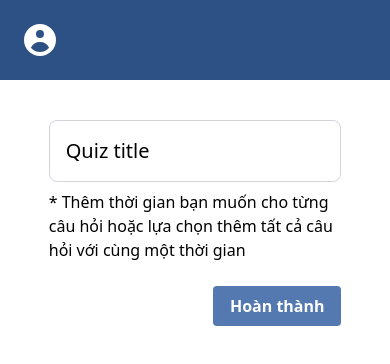
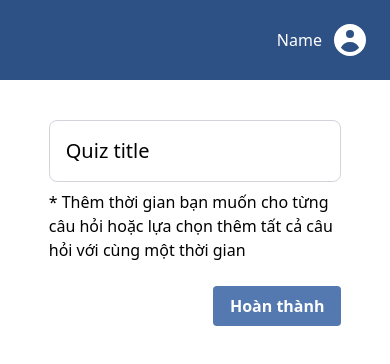
Before and after one commit to super-alpha-team/new-quizzes-fe, a Next.js app: page /conf/1 in a window 390 px wide. Shown: the top 364 px of the page. Built offline with nearby package versions, Linux system fonts and the light colour scheme.

Commit message:
fix config time screen

```diff
--- a/components/Header.jsx
+++ b/components/Header.jsx
@@ -1,10 +1,24 @@
-import React from "react";
+import React from 'react';
+import { useRouter } from 'next/router';
 
 function Header() {
+    const router = useRouter();
+    console.log(router.pathname);
     return (
         <nav className="flex items-center justify-between flex-wrap bg-blue-dark p-5 top-0 w-full">
-            <div className="w-full block flex-grow lg:flex lg:items-center lg:justify-end lg:w-auto">
-                <div>
+            <div className="w-full flex-grow grid grid-cols-3 lg:items-center lg:w-auto">
+                <div></div>
+                {router.pathname == '/home' ? (
+                    <div className="flex gap-4 text-white justify-center">
+                        <div>Launch</div>
+                        <div>Reports</div>
+                        <div>Live Result</div>
+                    </div>
+                ) : (
+                    <div></div>
+                )}
+                <div className="flex items-center gap-2 justify-end">
+                    <p className="text-white">Name</p>
                     <svg
                         xmlns="http://www.w3.org/2000/svg"
                         className="h-10 w-10 cursor-pointer text-white"
--- a/pages/conf/[id].jsx
+++ b/pages/conf/[id].jsx
@@ -146,7 +146,7 @@ function ConfigQuestion() {
             (question) => question.id === id
         );
         let newReturnList = returnListWithTime.slice();
-        newReturnList[index]['time'] = time;
+        newReturnList[index]['time_answer'] = time;
         setReturnListWithTime(newReturnList);
 
         const newErrorConfigTimeList = errorConfigTimeList;
@@ -161,7 +161,7 @@ function ConfigQuestion() {
         const errorCheckList = returnListWithTime
             .filter((question) => question.time == null)
             .map((question) => question.id);
-        if(errorCheckList.length == 0){
+        if(errorConfigTimeList.length == 0){
             router.push(`/home?ltik=${router.query.ltik}`);
         }
         setErrorConfigTimeList(errorCheckList);
--- a/pages/home.jsx
+++ b/pages/home.jsx
@@ -1,10 +1,36 @@
-import React from 'react';
+import React, { useEffect } from 'react';
 import Header from '../components/Header';
+import { io } from 'socket.io-client';
+
+const socket = io('ws://localhost:5000');
 
 function HomePage() {
+    // useEffect(() => {
+
+    //     socket.on('connect', () => {
+    //         console.log(`my socket id: ${socket.id}`);
+
+    //         socket.emit('join', { username: 'chloe', room: 'room001' });
+    //     });
+
+    //     socket.on('data', data => {
+    //         console.log(data);
+    //     });
+
+    //     socket.on('question', data => {
+    //         console.log('question');
+    //         console.log(data);
+    //     });
+
+    //     socket.emit('send', { room: socket.id, new_quiz_id: 'bla', idtoken_id: 'bla', answer_log_data: 'bla' });
+
+    //     return () => socket.disconnect();
+    // }, []);
+
     return (
         <div className="w-screen h-screen">
             <Header />
+
             <div className="bg-blue-lightDark m-auto mt-4 w-32  hover:bg-blue-dark text-white font-bold py-2 px-4 rounded duration-300 cursor-pointer flex justify-center">
                 <p>Start Quiz</p>
             </div>
```
